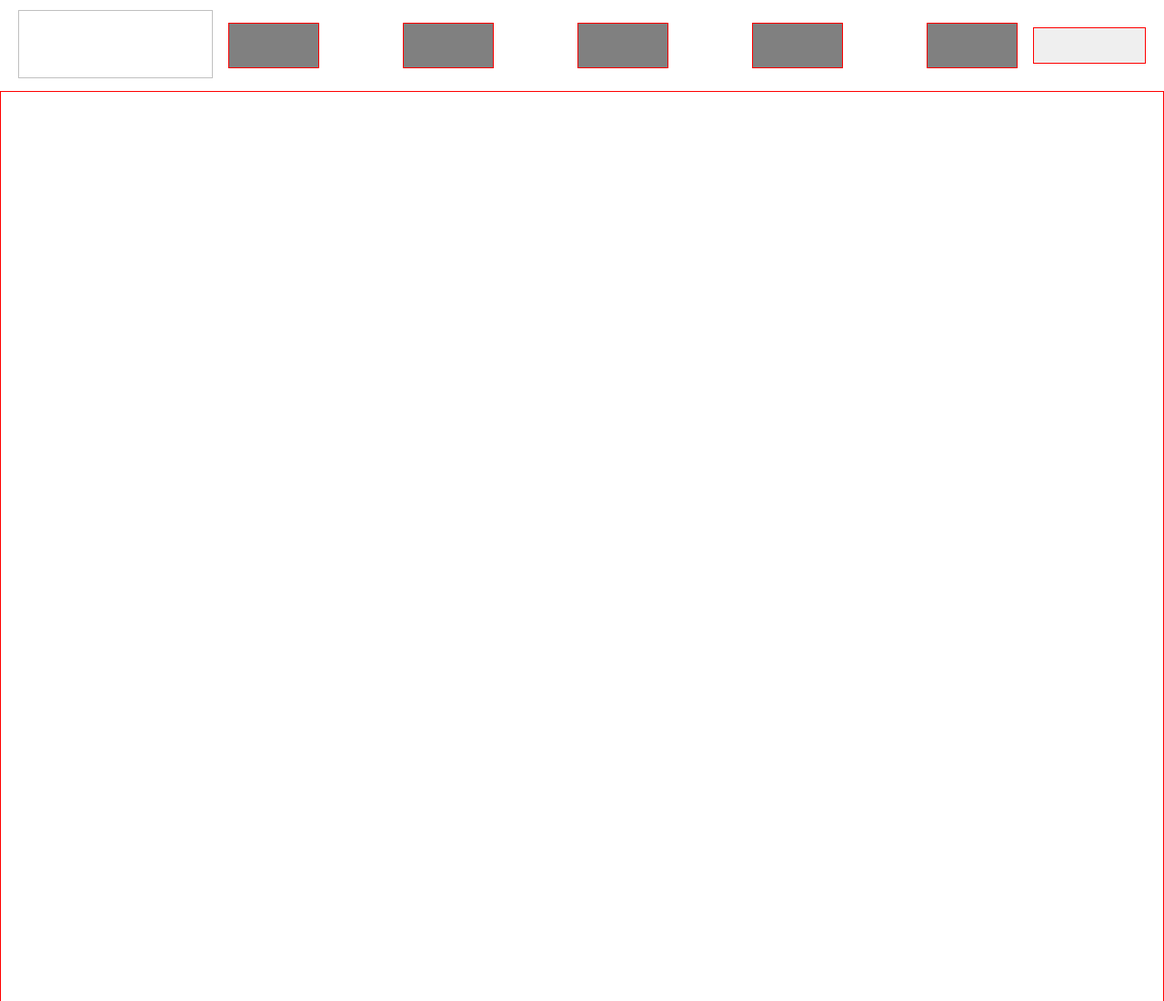
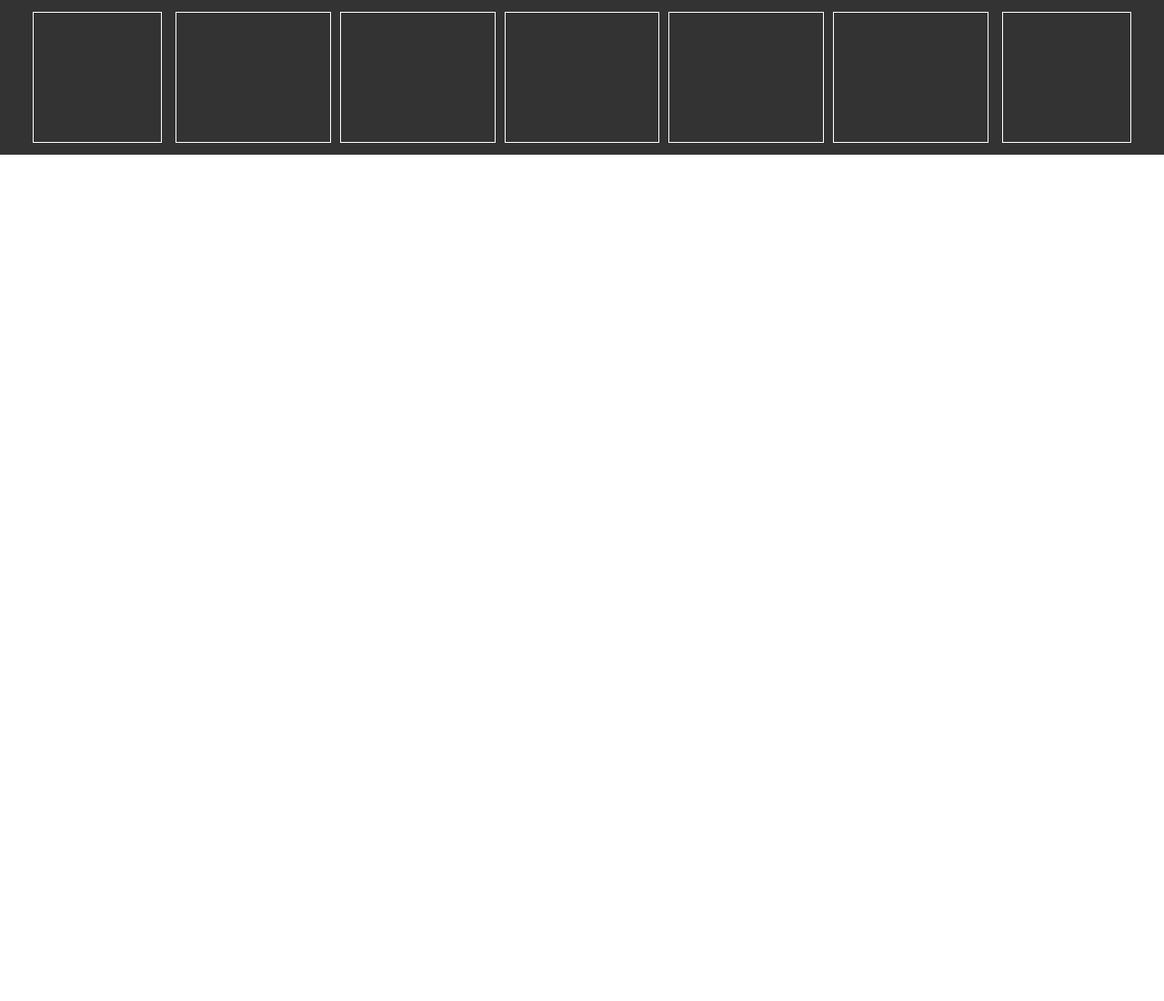
Before and after one commit to flpfar/smashing-magazine-heatmap, a plain HTML site: page index.html in a window 1280 px wide. Shown: the top 1100 px of the page at 91% size. Drawn offline with Linux system fonts and the light colour scheme.

Commit message:
Fix header styling

```diff
--- a/index.html
+++ b/index.html
@@ -9,49 +9,21 @@
 </head>
 <body>
     <header>
-        <a href="#">
-            <img style="width: 214px; height: 75px;">
-        </a>
+        <div>
+
+        </div>
         <nav>
             <ul>
-                <li class="nav-item">
-                    <a href="#">
-                        <div class="nav-link">
-
-                        </div>
-                    </a>
-                </li>
-                <li class="nav-item">
-                    <a href="#">
-                        <div class="nav-link">
-
-                        </div>
-                    </a>
-                </li>
-                <li class="nav-item">
-                    <a href="#">
-                        <div class="nav-link">
-
-                        </div>
-                    </a>
-                </li>
-                <li class="nav-item">
-                    <a href="#">
-                        <div class="nav-link">
-
-                        </div>
-                    </a>
-                </li>
-                <li class="nav-item">
-                    <a href="#">
-                        <div class="nav-link">
-
-                        </div>
-                    </a>
-                </li>
+                <li></li>
+                <li></li>
+                <li></li>
+                <li></li>
+                <li></li>
             </ul>
         </nav>
-        <button class="nav-search-button"></button>
+        <div>
+
+        </div>
     </header>
     <main>
         <section class="main-section"></section>
--- a/styles/style.css
+++ b/styles/style.css
@@ -1,35 +1,44 @@
-* {
-    border: 1px solid red;
-}
+/* HEADER SECTION */
 
 header {
-    height: 6.2375rem;
+    height: 170px;
     display: flex;
     align-items: center;
     justify-content: space-between;
-    padding: 10px 20px;
+    padding: 1% 2%;
+    background-color: #333;
 }
 
+header > * {
+    height: 100%;
+}
+
+header > div {
+    flex-grow: 1;
+    margin: 0 10px;
+    border: 1px solid white;
+}
+
+/* NAVBAR - HEADER SECTION */
+
 nav {
-    width: 70%;
+    flex-grow: 6;
 }
 
 nav ul {
+    height: 100%;
     display: flex;
-    justify-content: space-between;
+    align-items: center;
 }
 
-.nav-item {
-    height: 50px;
-    width: 100px;
-    background-color: gray;
-    border: 1px solid red;
+nav ul li {
+    flex-grow: 1;
+    margin: 5px;
+    height: 100%;
+    border: 1px solid white;
 }
 
-header button {
-    width: 10%;
-    height: 40px;
-}
+/* MAIN SECTION */
 
 main {
 
@@ -37,7 +46,7 @@ main {
 
 .main-section {
     height: 300px;
-    /* background-color: aqua; */
+    /* background-color: aqua;
 }
 
 .membership-section {
```
